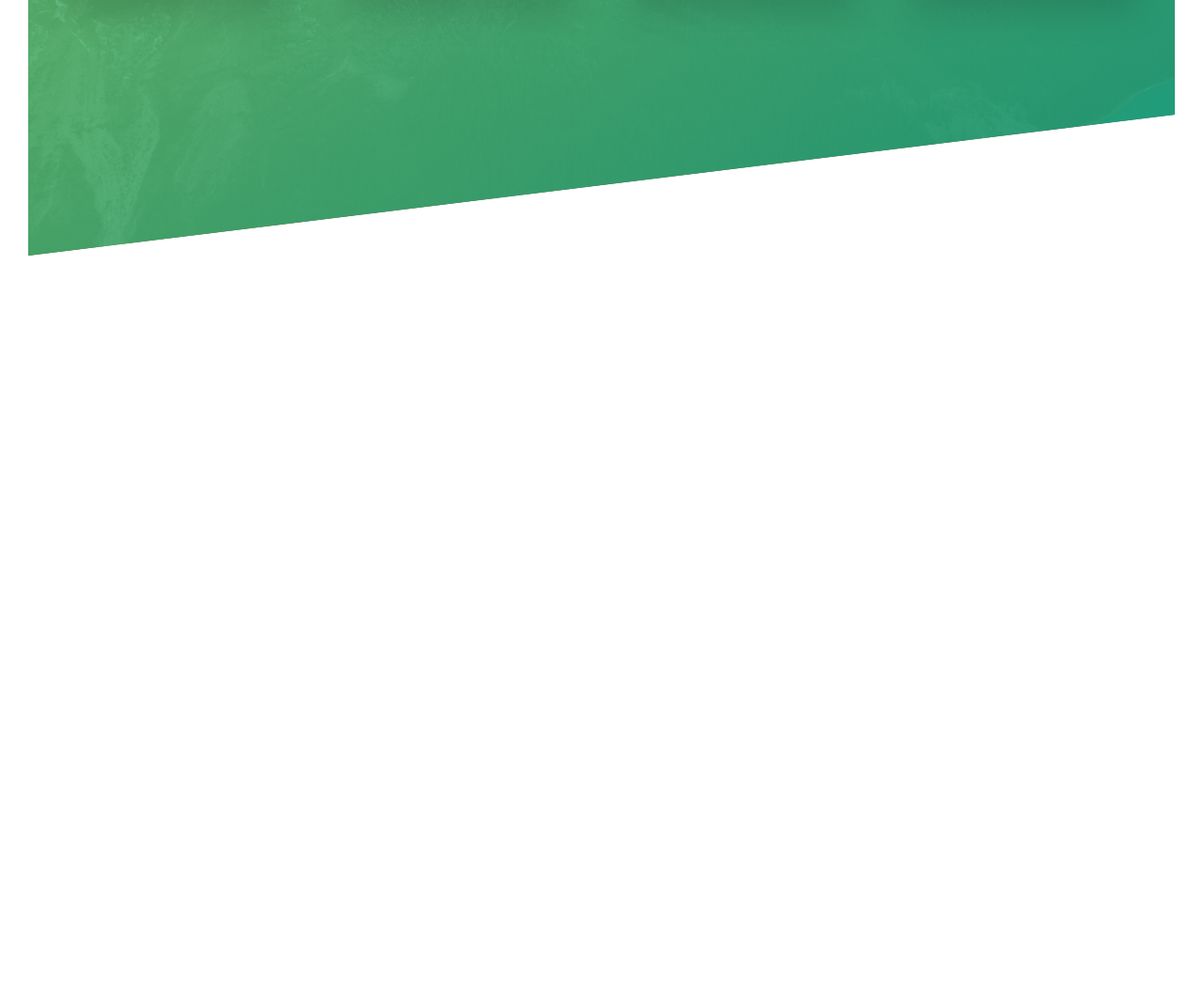
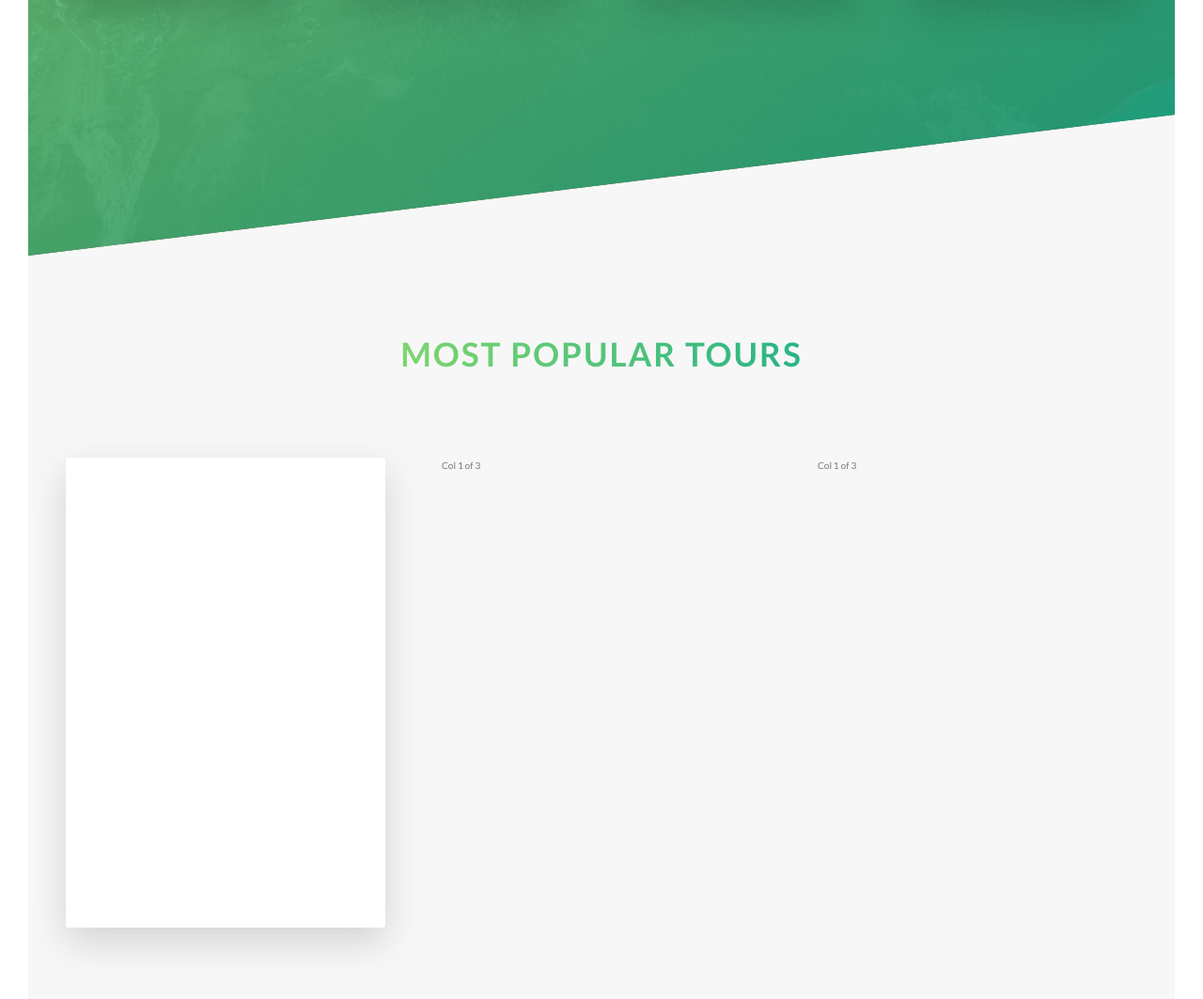
Before and after one commit to kaungMinn/Natour, a website: page index.html in a window 1280 px wide. Shown: the part 2012-3075 px from the top of the page at 94% size. Before the commit the page ends 2284 px from the top, so only its background shows below. Drawn offline with Linux system fonts and the light colour scheme.

Commit message:
0-10 building the tours section par1

```diff
--- a/index.html
+++ b/index.html
@@ -210,6 +210,29 @@
         </div>
       </div>
     </section>
+
+    <section class="section-tours">
+      <div class="u-center-text u-margin-bottom-big">
+        <h2 class="heading-secondary">Most popular tours</h2>
+      </div>
+
+      <div class="row">
+        <div class="col-1-of-3">
+          <div class="card">
+            <div class="card__side card__side--front">Front</div>
+            <div class="card__side card__side--back card__side--back-1">Back</div>
+          </div>
+        </div>
+
+        <div class="col-1-of-3">
+          Col 1 of 3
+        </div>
+
+        <div class="col-1-of-3">
+          Col 1 of 3
+        </div>
+      </div>
+    </section>
   </main>
 </body>
 
--- a/sass/abstracts/_variables.scss
+++ b/sass/abstracts/_variables.scss
@@ -2,6 +2,12 @@
 $color-primary: #55c57a;
 $color-primary-light: #7ed56f;
 $color-primary-dark: #28b485;
+
+$color-secondary-light: #ffb900;
+$color-secondary-dark: #ff7730;
+
+$color-tertiary-light: #2998ff;
+$color-tertiary-dark: #5643fa;
 
 $color-gray-light-1: #f7f7f7;
 
--- /dev/null
+++ b/sass/components/_card.scss
@@ -0,0 +1,44 @@
+.card {
+  perspective: 150rem;
+  -moz-perspective: 150rem;
+  position: relative;
+  height: 50rem;
+
+  &__side {
+    color: #fff;
+    font-size: 2rem;
+    height: 50rem;
+    transition: all 0.8s ease;
+    position: absolute;
+    top: 0;
+    left: 0;
+    width: 100%;
+    backface-visibility: hidden;
+    border-radius: 3px;
+    box-shadow: 0 1.5rem 4rem rgba($color-black, 0.15);
+
+    &--front {
+      background-color: $color-white;
+    }
+
+    &--back {
+      transform: rotateY(180deg);
+
+      &-1 {
+        background-image: linear-gradient(
+          to right bottom,
+          $color-secondary-light,
+          $color-secondary-dark
+        );
+      }
+    }
+  }
+
+  &:hover &__side--front {
+    transform: rotateY(180deg);
+  }
+
+  &:hover &__side--back {
+    transform: rotateY(0);
+  }
+}
--- a/sass/main.scss
+++ b/sass/main.scss
@@ -10,7 +10,7 @@
 @import "components/button";
 @import "components/composition";
 @import "components/feature-box";
-
+@import "components/card";
 @import "layouts/header";
 @import "layouts/grid";
 
--- a/sass/pages/_home.scss
+++ b/sass/pages/_home.scss
@@ -21,3 +21,9 @@
     transform: skewY(7deg);
   }
 }
+
+.section-tours {
+  background-color: $color-gray-light-1;
+  padding: 25rem 0 50rem 0;
+  margin-top: -10rem;
+}
```
Also changed, not shown: css/style.css.
